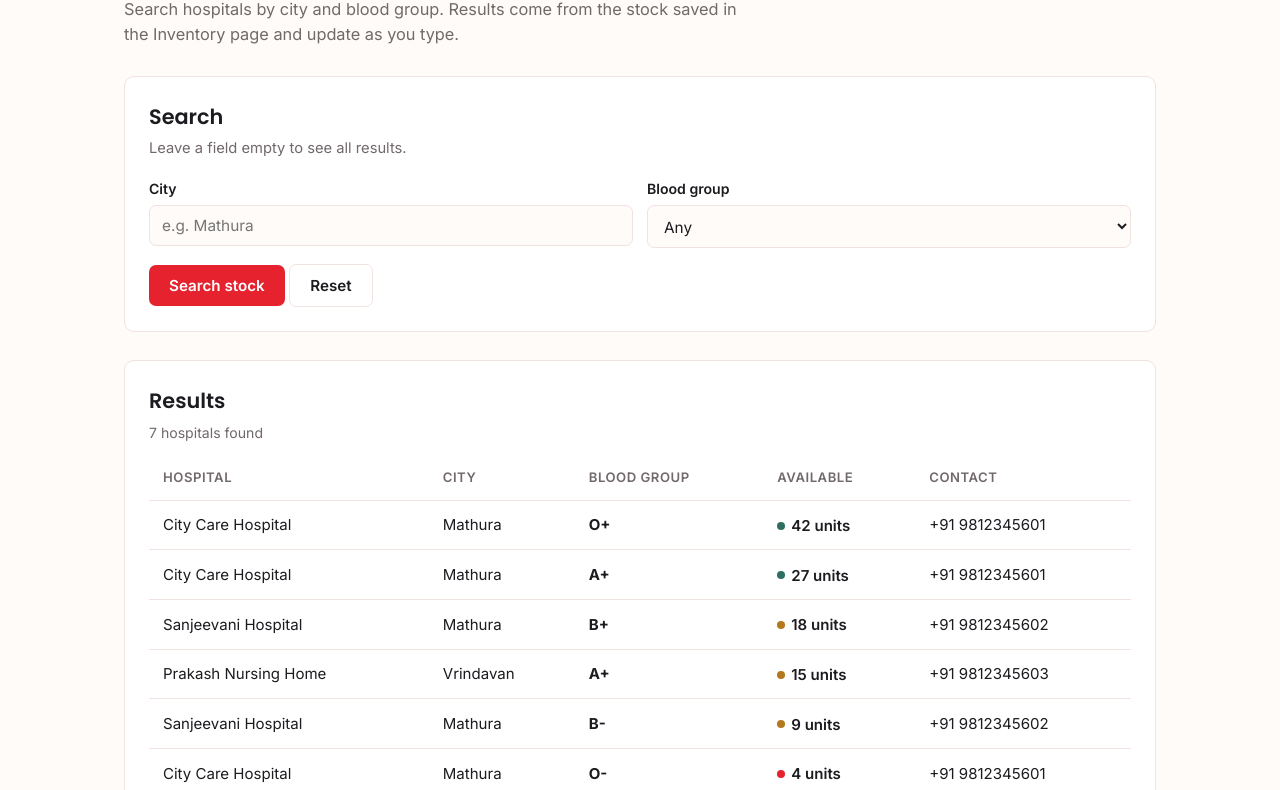
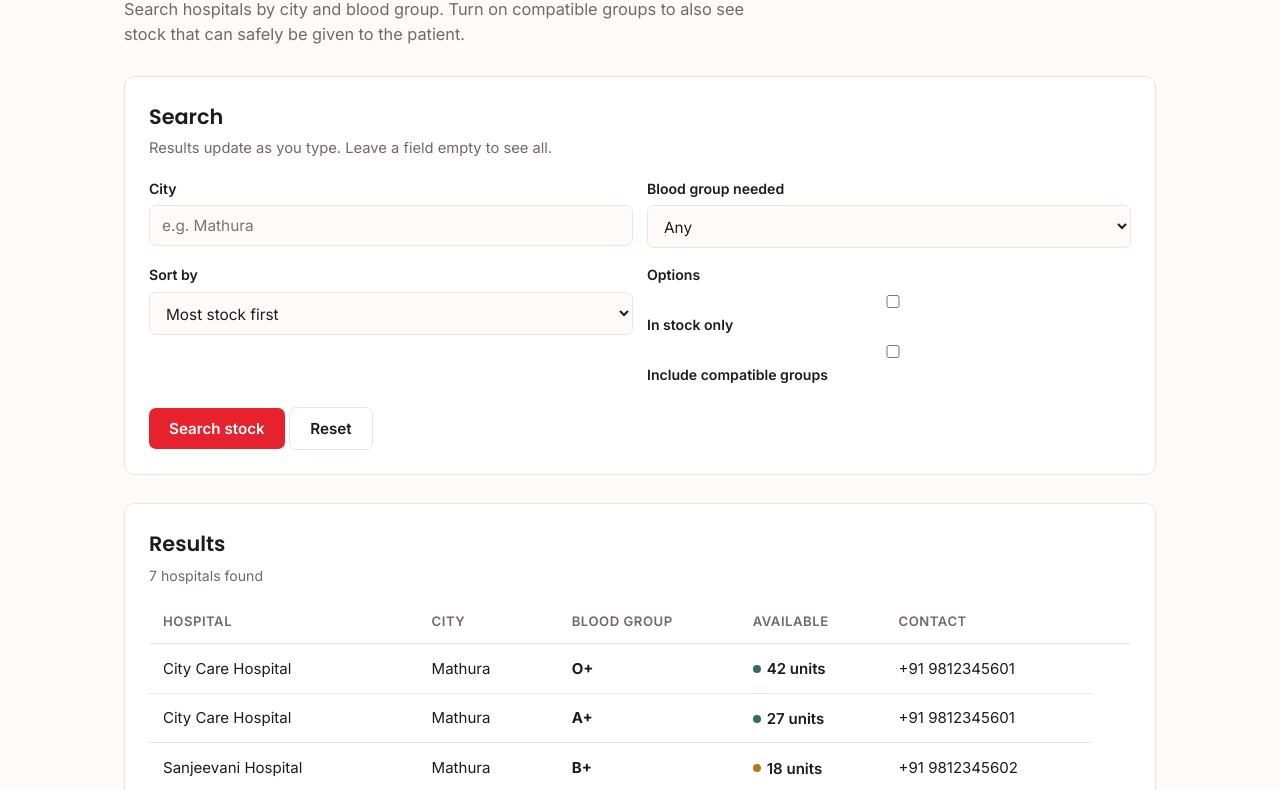
Before and after one commit to goldy09-beep/Blood-Donation-and-Healthcare-Support-Platform, a plain HTML site: page Member4/blood-stock-search.html in a window 1280 px wide. Shown: the part 280-1070 px from the top of the page. Drawn offline with Linux system fonts and the light colour scheme.

Commit message:
Updated blood stock search page

```diff
--- a/Member4/blood-stock-search.html
+++ b/Member4/blood-stock-search.html
@@ -11,6 +11,7 @@
 <header class="topbar">
   <div class="topbar-inner">
     <a href="hospital-inventory.html" class="brand">Rakt<span>Setu</span> <small>HOSPITAL PANEL</small></a>
+    <button class="menu-toggle" type="button" aria-label="Toggle menu" aria-expanded="false">Menu</button>
     <nav class="mainnav">
       <a href="hospital-inventory.html">Inventory</a>
       <a href="blood-stock-search.html">Stock Search</a>
@@ -23,13 +24,13 @@
 <div class="page-head">
   <p class="kicker">Blood Stock Search</p>
   <h1>Find blood stock near you</h1>
-  <p>Search hospitals by city and blood group. Results come from the stock saved in the Inventory page and update as you type.</p>
+  <p>Search hospitals by city and blood group. Turn on compatible groups to also see stock that can safely be given to the patient.</p>
 </div>
 
 <main>
   <div class="card" style="margin-bottom: 28px;">
     <h2>Search</h2>
-    <p class="sub">Leave a field empty to see all results.</p>
+    <p class="sub">Results update as you type. Leave a field empty to see all.</p>
 
     <form id="searchForm" novalidate>
       <div class="field-row">
@@ -38,7 +39,7 @@
           <input type="text" id="city" name="city" placeholder="e.g. Mathura" autocomplete="off">
         </div>
         <div class="field">
-          <label for="searchGroup">Blood group</label>
+          <label for="searchGroup">Blood group needed</label>
           <select id="searchGroup" name="searchGroup">
             <option value="">Any</option>
             <option>A+</option>
@@ -52,14 +53,35 @@
           </select>
         </div>
       </div>
-      <button type="submit" class="btn btn-primary">Search stock</button>
-      <button type="button" class="btn btn-outline" id="resetSearch">Reset</button>
+
+      <div class="field-row">
+        <div class="field">
+          <label for="sortBy">Sort by</label>
+          <select id="sortBy" name="sortBy">
+            <option value="stock">Most stock first</option>
+            <option value="name">Hospital name (A-Z)</option>
+          </select>
+        </div>
+        <div class="field">
+          <label>Options</label>
+          <div class="check-group">
+            <label class="check-row"><input type="checkbox" name="availableOnly"> In stock only</label>
+            <label class="check-row"><input type="checkbox" name="includeCompat"> Include compatible groups</label>
+          </div>
+        </div>
+      </div>
+
+      <div class="form-actions">
+        <button type="submit" class="btn btn-primary">Search stock</button>
+        <button type="button" class="btn btn-outline" id="resetSearch">Reset</button>
+      </div>
     </form>
   </div>
 
   <div class="card">
     <h2>Results</h2>
     <p class="result-count" id="resultCount"></p>
+    <div class="match-note" id="matchNote"></div>
 
     <div class="table-wrap">
       <table>
@@ -70,12 +92,13 @@
             <th>Blood group</th>
             <th>Available</th>
             <th>Contact</th>
+            <th></th>
           </tr>
         </thead>
         <tbody id="resultsBody"></tbody>
       </table>
     </div>
-    <div class="empty-state" id="resultsEmpty">No hospitals match this search. Try a different city or blood group.</div>
+    <div class="empty-state" id="resultsEmpty">No hospitals match this search. Try a different city, or turn on compatible groups.</div>
   </div>
 </main>
 
```
